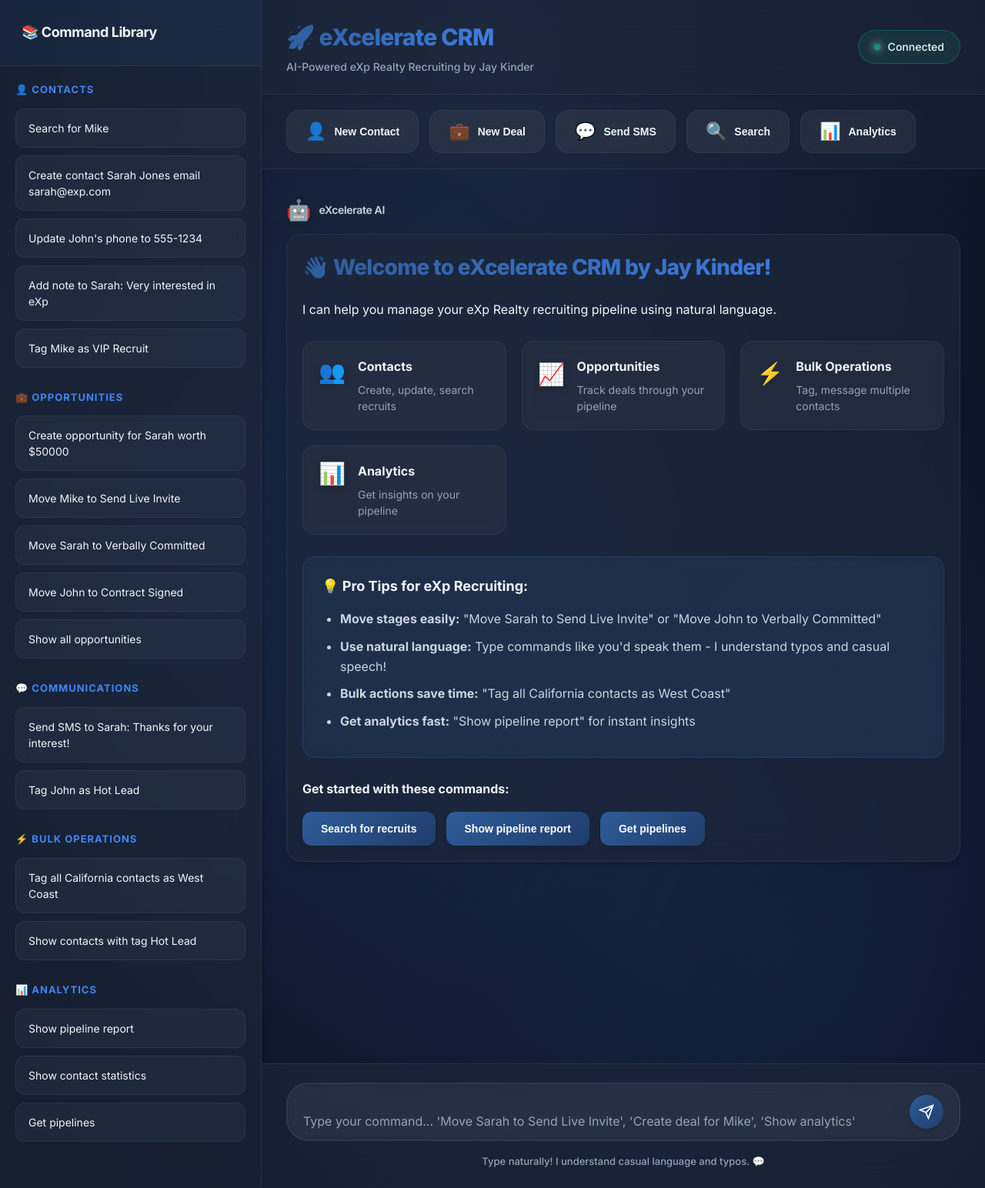
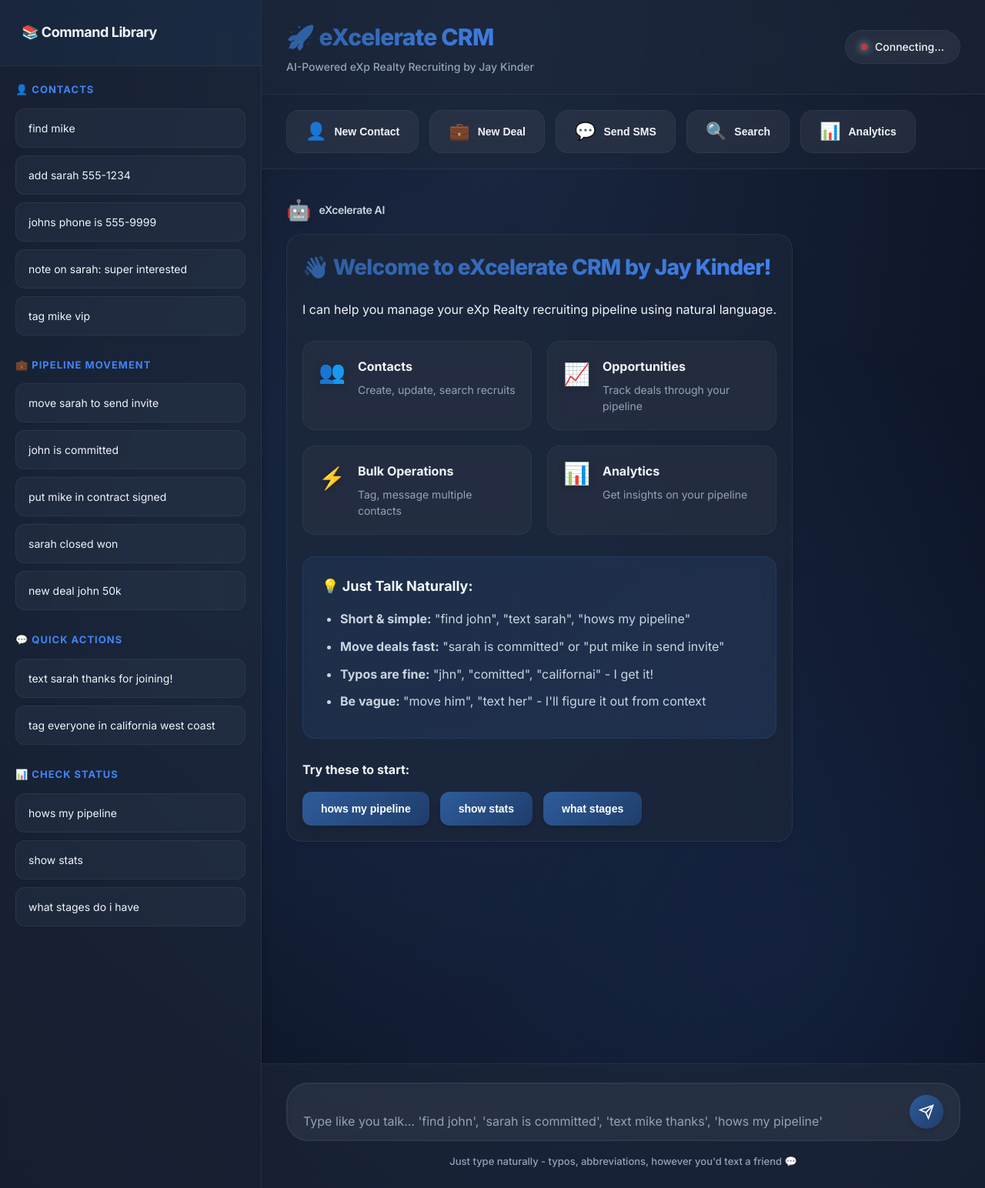
Before and after one commit to jeffquiane-creator/ghlaiagent, a Flask app: page / in a window 1280 px wide. Shown: the whole page at 77% size. Run offline with Flask 3, Linux system fonts and the light colour scheme; data that the repository does not hold is empty; some libraries are stand-ins or nearby versions.

Commit message:
Update index.html

```diff
--- a/templates/index.html
+++ b/templates/index.html
@@ -20,71 +20,61 @@
                 <div class="example-category">
                     <h4>👤 Contacts</h4>
                     <div class="example-item" onclick="useExample(this)">
-                        Search for Mike
+                        find mike
                     </div>
                     <div class="example-item" onclick="useExample(this)">
-                        Create contact Sarah Jones email sarah@exp.com
+                        add sarah 555-1234
                     </div>
                     <div class="example-item" onclick="useExample(this)">
-                        Update John's phone to 555-1234
+                        johns phone is 555-9999
                     </div>
                     <div class="example-item" onclick="useExample(this)">
-                        Add note to Sarah: Very interested in eXp
+                        note on sarah: super interested
                     </div>
                     <div class="example-item" onclick="useExample(this)">
-                        Tag Mike as VIP Recruit
+                        tag mike vip
                     </div>
                 </div>
 
                 <div class="example-category">
-                    <h4>💼 Opportunities</h4>
+                    <h4>💼 Pipeline Movement</h4>
                     <div class="example-item" onclick="useExample(this)">
-                        Create opportunity for Sarah worth $50000
+                        move sarah to send invite
                     </div>
                     <div class="example-item" onclick="useExample(this)">
-                        Move Mike to Send Live Invite
+                        john is committed
                     </div>
                     <div class="example-item" onclick="useExample(this)">
-                        Move Sarah to Verbally Committed
+                        put mike in contract signed
                     </div>
                     <div class="example-item" onclick="useExample(this)">
-                        Move John to Contract Signed
+                        sarah closed won
                     </div>
                     <div class="example-item" onclick="useExample(this)">
-                        Show all opportunities
+                        new deal john 50k
                     </div>
                 </div>
 
                 <div class="example-category">
-                    <h4>💬 Communications</h4>
+                    <h4>💬 Quick Actions</h4>
                     <div class="example-item" onclick="useExample(this)">
-                        Send SMS to Sarah: Thanks for your interest!
+                        text sarah thanks for joining!
                     </div>
                     <div class="example-item" onclick="useExample(this)">
-                        Tag John as Hot Lead
+                        tag everyone in california west coast
                     </div>
                 </div>
 
                 <div class="example-category">
-                    <h4>⚡ Bulk Operations</h4>
+                    <h4>📊 Check Status</h4>
                     <div class="example-item" onclick="useExample(this)">
-                        Tag all California contacts as West Coast
+                        hows my pipeline
                     </div>
                     <div class="example-item" onclick="useExample(this)">
-                        Show contacts with tag Hot Lead
-                    </div>
-                </div>
-
-                <div class="example-category">
-                    <h4>📊 Analytics</h4>
-                    <div class="example-item" onclick="useExample(this)">
-                        Show pipeline report
+                        show stats
                     </div>
                     <div class="example-item" onclick="useExample(this)">
-                        Show contact statistics
-                    </div>
-                    <div class="example-item" onclick="useExample(this)">
-                        Get pipelines
+                        what stages do i have
                     </div>
                 </div>
             </div>
@@ -176,21 +166,21 @@
                             </div>
 
                             <div class="tips-box">
-                                <h3>💡 Pro Tips for eXp Recruiting:</h3>
+                                <h3>💡 Just Talk Naturally:</h3>
                                 <ul>
-                                    <li><strong>Move stages easily:</strong> "Move Sarah to Send Live Invite" or "Move John to Verbally Committed"</li>
-                                    <li><strong>Use natural language:</strong> Type commands like you'd speak them - I understand typos and casual speech!</li>
-                                    <li><strong>Bulk actions save time:</strong> "Tag all California contacts as West Coast"</li>
-                                    <li><strong>Get analytics fast:</strong> "Show pipeline report" for instant insights</li>
+                                    <li><strong>Short & simple:</strong> "find john", "text sarah", "hows my pipeline"</li>
+                                    <li><strong>Move deals fast:</strong> "sarah is committed" or "put mike in send invite"</li>
+                                    <li><strong>Typos are fine:</strong> "jhn", "comitted", "californai" - I get it!</li>
+                                    <li><strong>Be vague:</strong> "move him", "text her" - I'll figure it out from context</li>
                                 </ul>
                             </div>
 
                             <div class="get-started">
-                                <p><strong>Get started with these commands:</strong></p>
+                                <p><strong>Try these to start:</strong></p>
                                 <div class="starter-commands">
-                                    <button class="starter-btn" onclick="sendSuggestion(this)">Search for recruits</button>
-                                    <button class="starter-btn" onclick="sendSuggestion(this)">Show pipeline report</button>
-                                    <button class="starter-btn" onclick="sendSuggestion(this)">Get pipelines</button>
+                                    <button class="starter-btn" onclick="sendSuggestion(this)">hows my pipeline</button>
+                                    <button class="starter-btn" onclick="sendSuggestion(this)">show stats</button>
+                                    <button class="starter-btn" onclick="sendSuggestion(this)">what stages</button>
                                 </div>
                             </div>
                         </div>
@@ -203,7 +193,7 @@
                 <div class="input-wrapper">
                     <textarea
                         id="commandInput"
-                        placeholder="Type your command... 'Move Sarah to Send Live Invite', 'Create deal for Mike', 'Show analytics'"
+                        placeholder="Type like you talk... 'find john', 'sarah is committed', 'text mike thanks', 'hows my pipeline'"
                         rows="1"></textarea>
                     <button class="send-button" id="sendButton" onclick="sendCommand()">
                         <svg width="20" height="20" viewBox="0 0 24 24" fill="none" stroke="currentColor" stroke-width="2">
@@ -212,11 +202,5 @@
                         </svg>
                     </button>
                 </div>
-                <p class="input-hint">Type naturally! I understand casual language and typos. 💬</p>
+                <p class="input-hint">Just type naturally - typos, abbreviations, however you'd text a friend 💬</p>
             </div>
-        </main>
-    </div>
-
-    <script src="{{ url_for('static', filename='js/app.js') }}"></script>
-</body>
-</html>
```
